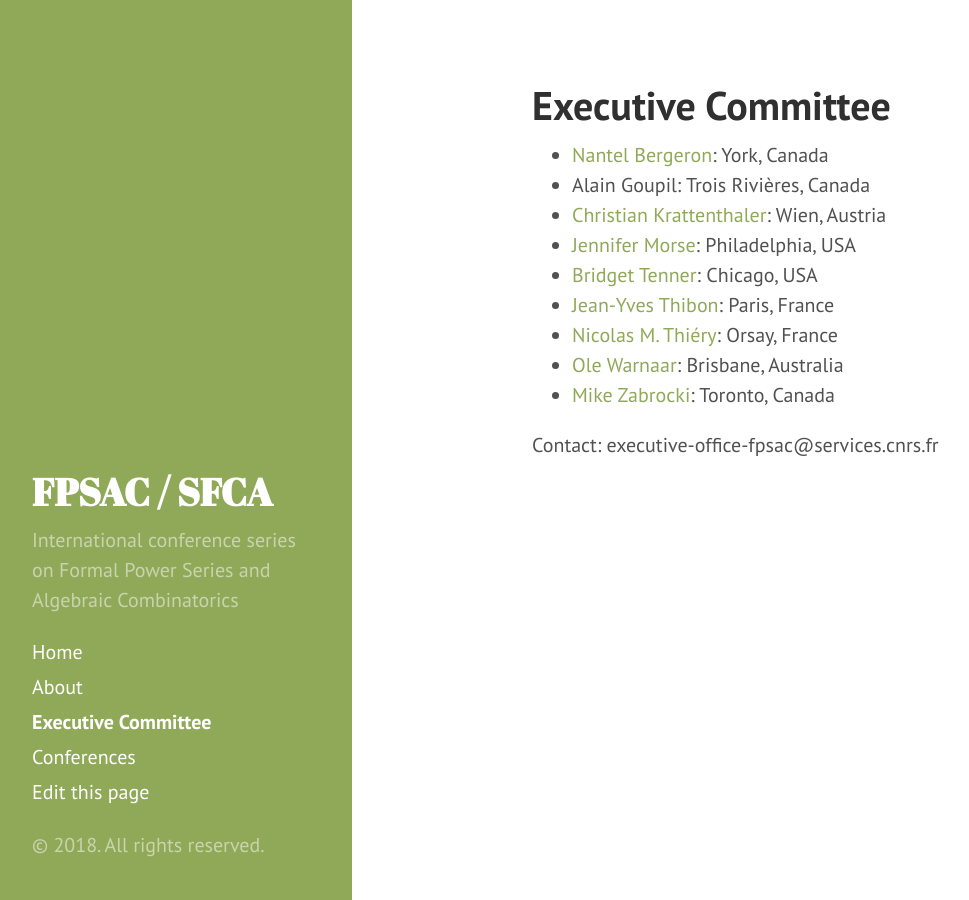
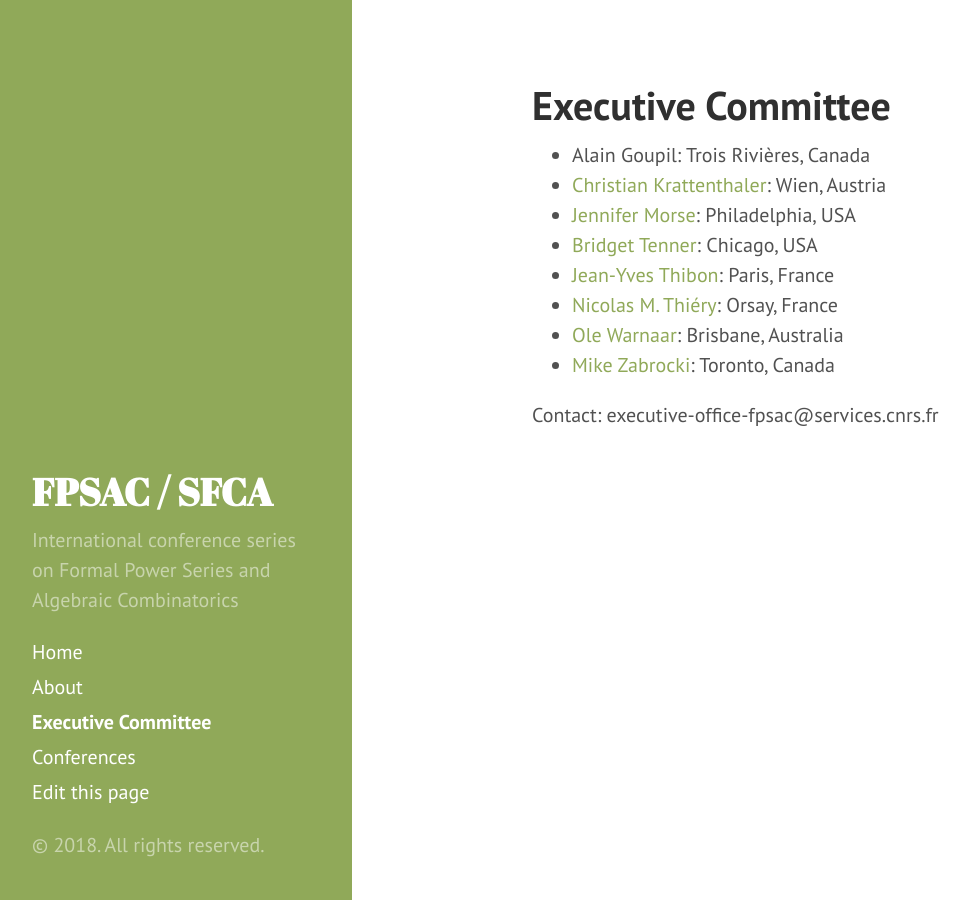
Before and after one commit to FPSAC/FPSAC.github.io, a Jekyll site: the page built from executive.md, in a window 1280 px wide. Shown: the whole page, without its empty margins (8-977 px from the left). Built offline with Jekyll 4.4.1, drawn with Linux system fonts in a browser that asks for light colours.

Commit message:
Nantel resigned.

```diff
--- a/executive.md
+++ b/executive.md
@@ -3,9 +3,6 @@ layout: page
 title: Executive Committee
 
 executive_committee:
-  - name: Nantel Bergeron
-    affiliation: York, Canada
-    url: http://www.math.yorku.ca/bergeron/
   - name: Alain Goupil
     affiliation: Trois Rivières, Canada
   - name: Christian Krattenthaler
```
